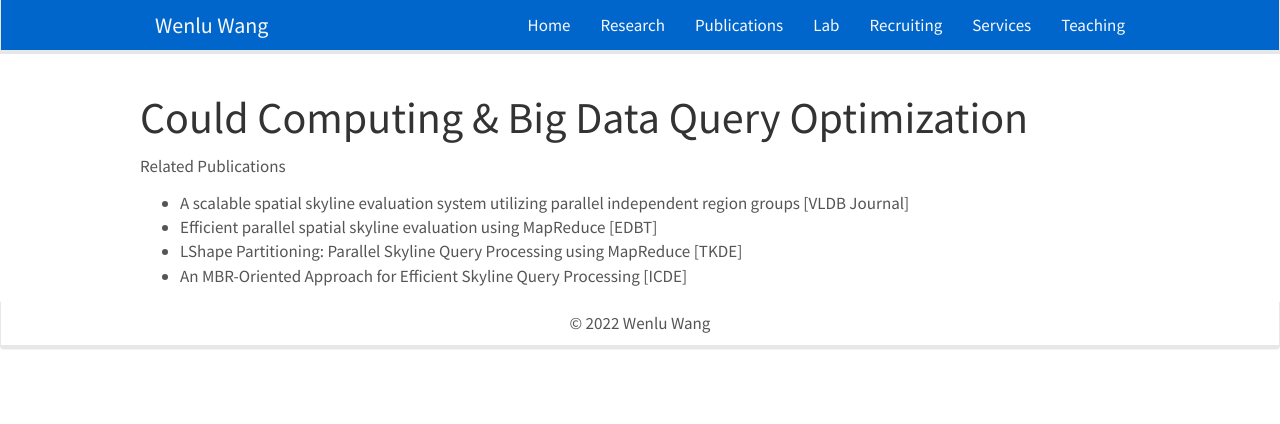
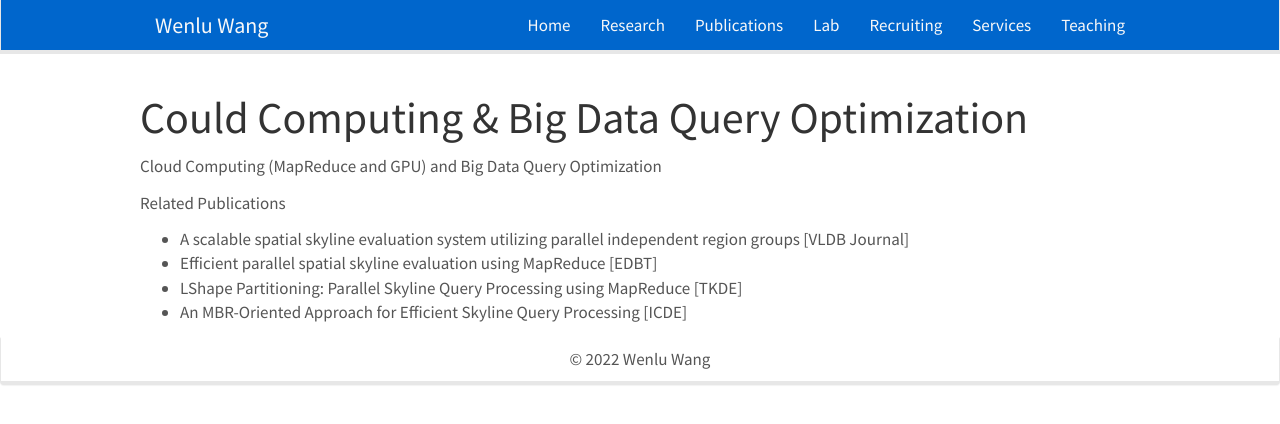
Before and after one commit to WENLU-W/WENLU-W.github.io, a Jekyll site: the page built from docs/_posts/2020-12-30-query.md, in a window 1280 px wide. Shown: the top 424 px of the page. Built offline with Jekyll 4.4.1, drawn with Linux system fonts in a browser that asks for light colours; nearby versions of some CDN libraries.

Commit message:
Update 2020-12-30-query.md

```diff
--- a/docs/_posts/2020-12-30-query.md
+++ b/docs/_posts/2020-12-30-query.md
@@ -5,6 +5,9 @@ date:   2020-12-30 13:27:04 -0400
 categories: Project
 ---
 
+Cloud Computing (MapReduce and GPU) and Big Data Query Optimization
+
+
 Related Publications
 - A scalable spatial skyline evaluation system utilizing parallel independent region groups [VLDB Journal]
 - Efficient parallel spatial skyline evaluation using MapReduce [EDBT]
```
